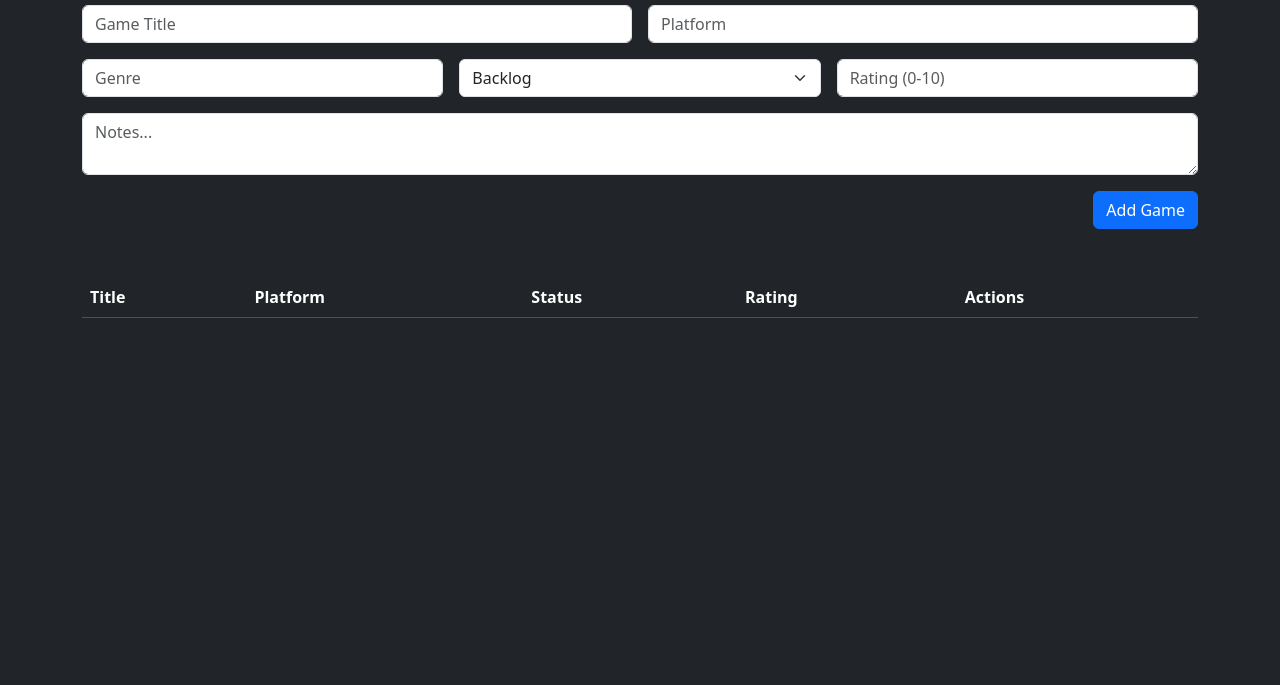
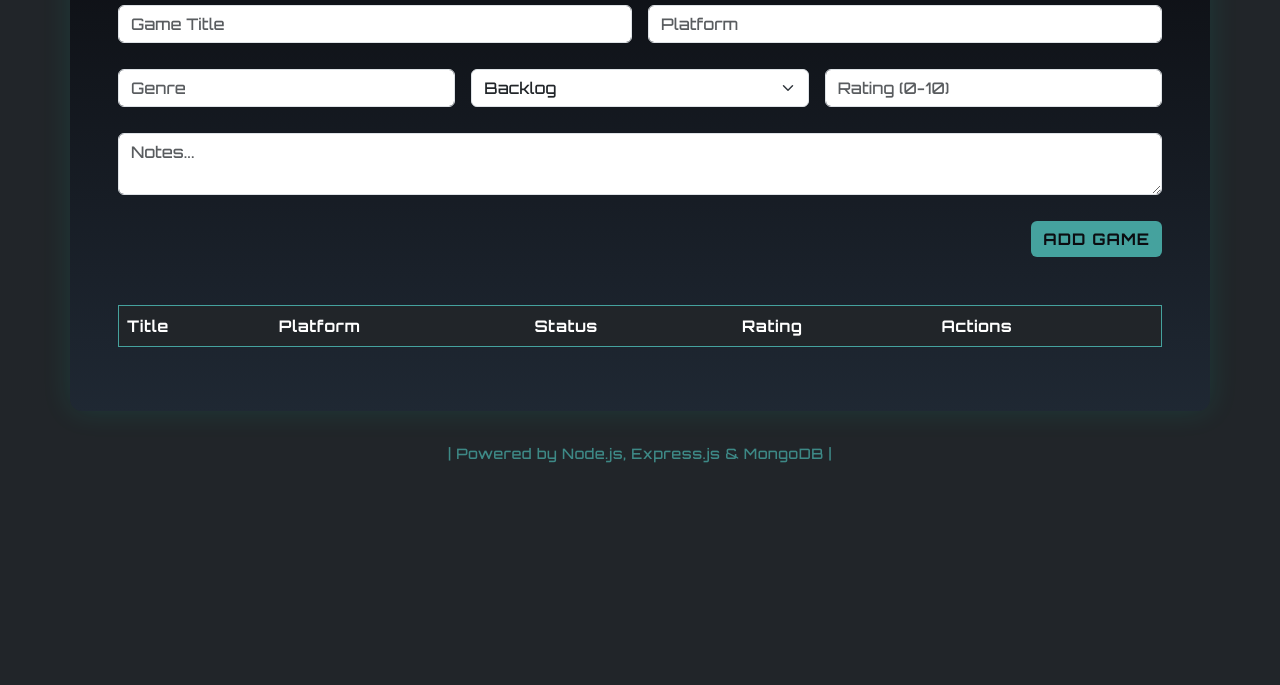
Before and after one commit to Jonathan-Hall34/Game-Tracker, a website: page public/index.html in a window 1280 px wide. Shown: the part 115-800 px from the top of the page. Drawn offline with nearby package versions, Linux system fonts and the light colour scheme; no server answers.

Commit message:
Added styling to give gaming feel

```diff
--- a/app.mjs
+++ b/app.mjs
@@ -11,14 +11,11 @@ const PORT = process.env.PORT || 3000;
 const __filename = fileURLToPath(import.meta.url);
 const __dirname = dirname(__filename);
 
-// Middleware
 app.use(express.static(join(__dirname, 'public')));
 app.use(express.json());
 
-// Routes
 app.use('/api/games', gameRoutes);
 
-// DB + Server Startup
 connectToDB().then(() => {
   app.listen(PORT, () => console.log(`🚀 Server running on http://localhost:${PORT}`));
 });
--- a/db/connection.mjs
+++ b/db/connection.mjs
@@ -19,7 +19,7 @@ let db;
 export async function connectToDB() {
   try {
     await client.connect();
-    db = client.db("game-tracker"); // name your DB
+    db = client.db("game-tracker");
     console.log("✅ Connected to MongoDB");
   } catch (err) {
     console.error("❌ DB connection failed", err);
--- a/public/index.html
+++ b/public/index.html
@@ -5,6 +5,8 @@
   <meta name="viewport" content="width=device-width, initial-scale=1.0" />
   <title>Game Tracker</title>
   <link href="https://cdn.jsdelivr.net/npm/bootstrap@5.3.2/dist/css/bootstrap.min.css" rel="stylesheet">
+  <link href="https://fonts.googleapis.com/css2?family=Orbitron:wght@500;700&display=swap" rel="stylesheet">
+  <link rel="stylesheet" href="style.css">
 </head>
 <body class="bg-dark text-light">
 
@@ -58,5 +60,10 @@
   </div>
 
   <script src="script.js"></script>
+
+<footer>
+  <p>| Powered by Node.js, Express.js & MongoDB |</p>
+</footer>
+
 </body>
 </html>
--- a/public/style.css
+++ b/public/style.css
@@ -1,37 +1,69 @@
-/* Custom styles for Game Tracker */
-
+/* Base */
 body {
-  background-color: #121212;
-  color: #f0f0f0;
-  font-family: 'Segoe UI', sans-serif;
+  background-color: #0b0c10;
+  color: #c5c6c7;
+  font-family: 'Orbitron', sans-serif;
+  letter-spacing: 0.5px;
+  padding: 0;
+  margin: 0;
+  min-height: 100vh;
 }
 
-h1 {
-  font-weight: bold;
-  color: #00ffc8;
+/* Container */
+.container {
+  background: linear-gradient(180deg, #0b0c10 0%, #1f2833 100%);
+  border-radius: 12px;
+  box-shadow: 0 0 30px rgba(0, 255, 200, 0.1);
+  padding: 3rem;
 }
 
+/* Headings */
+h1 {
+  color: #66fcf1;
+  text-shadow: 0 0 12px #45a29e, 0 0 24px #66fcf1;
+  font-weight: 700;
+}
+
+/* Inputs & Textareas */
 input, select, textarea {
-  background-color: #1f1f1f;
-  color: #fff;
-  border: 1px solid #444;
+  background-color: #1f2833;
+  color: #c5c6c7;
+  border: 1px solid #45a29e;
+  border-radius: 6px;
+  transition: all 0.2s ease-in-out;
 }
 
 input:focus, select:focus, textarea:focus {
-  background-color: #222;
-  border-color: #00ffc8;
-  color: #fff;
+  outline: none;
+  border-color: #66fcf1;
+  box-shadow: 0 0 8px #45a29e;
 }
 
+/* Buttons */
 .btn-primary {
-  background-color: #00ffc8;
+  background-color: #45a29e;
   border: none;
-  color: #000;
+  color: #0b0c10;
+  font-weight: bold;
+  text-transform: uppercase;
+  letter-spacing: 1px;
+  transition: all 0.3s ease;
 }
 
 .btn-primary:hover {
-  background-color: #00cfa3;
-  color: #000;
+  background-color: #66fcf1;
+  box-shadow: 0 0 12px #45a29e, 0 0 24px #66fcf1;
+  color: #0b0c10;
+}
+
+.btn-warning {
+  background-color: #ffc107;
+  color: #0b0c10;
+  border: none;
+}
+
+.btn-warning:hover {
+  box-shadow: 0 0 12px #ffc107, 0 0 24px #ffeb3b;
 }
 
 .btn-danger {
@@ -40,19 +72,48 @@ input:focus, select:focus, textarea:focus {
 }
 
 .btn-danger:hover {
-  background-color: #e60000;
+  background-color: #ff6b6b;
+  box-shadow: 0 0 12px #ff4d4d, 0 0 24px #ff6b6b;
 }
 
-table {
+/* Table */
+.table {
+  color: #c5c6c7;
   border-collapse: collapse;
-  margin-top: 20px;
+  border: 1px solid #45a29e;
 }
 
-td, th {
-  vertical-align: middle !important;
+.table-dark {
+  background-color: #1f2833;
 }
 
-/* Add spacing below the table */
-table + * {
-  margin-top: 30px;
+.table-hover tbody tr:hover {
+  background-color: rgba(102, 252, 241, 0.1);
+  transition: 0.2s;
 }
+
+/* Inputs spacing */
+#game-form input,
+#game-form select,
+#game-form textarea {
+  margin-bottom: 10px;
+}
+
+/* Animations */
+@keyframes pulse {
+  0% { box-shadow: 0 0 0px #66fcf1; }
+  50% { box-shadow: 0 0 20px #45a29e; }
+  100% { box-shadow: 0 0 0px #66fcf1; }
+}
+
+.btn-primary:active {
+  animation: pulse 0.5s ease-in-out;
+}
+
+footer {
+  margin-top: 2rem;
+  text-align: center;
+  color: #45a29e;
+  font-size: 0.9rem;
+  opacity: 0.8;
+}
```
